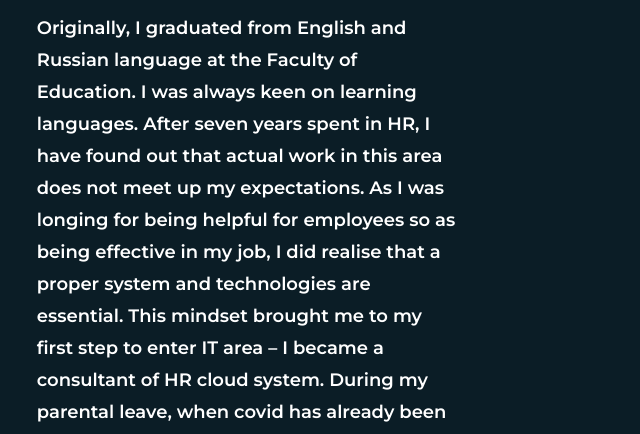
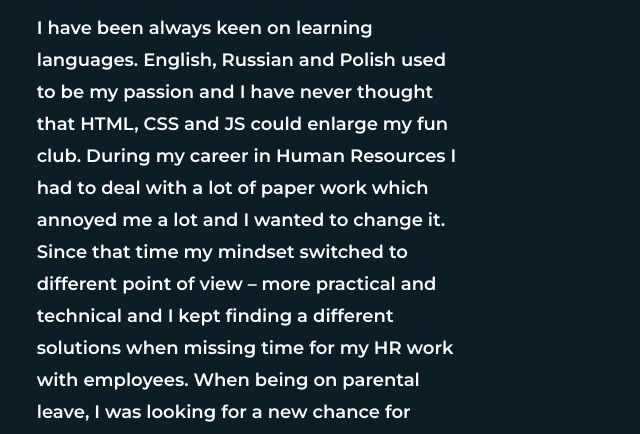
Before and after one commit to atrapoelc/atrapoelc.github.io, a plain HTML site: page index.html in a window 1280 px wide. Shown: the part 362-796 px from the top of the page, without its empty margins (198-838 px from the left). Drawn offline with nearby package versions, Linux system fonts and the light colour scheme.

Commit message:
updated into text

```diff
--- a/index.html
+++ b/index.html
@@ -25,17 +25,15 @@
                 </p>
                 <h1>Lenka <span>Frainšic&shy;ová</span></h1>
                 <p class="intro">
-                    Originally, I graduated from English and Russian language at the Faculty of Education. I was always
-                    keen on learning languages. After seven years spent in HR, I have found out that actual work in this
-                    area does not meet up my expectations. As I was longing for being helpful for employees so as being
-                    effective in my job, I did realise that a proper system and technologies are essential. This mindset
-                    brought me to my first step to enter IT area – I became a consultant of HR cloud system. During my
-                    parental leave, when covid has already been ruling the world, the idea of transitioning my career
-                    was even more supported. Thanks to Czechitas, I have taken the basic courses and discovered my
-                    enthusiasmus, which is definitely need if you want to do something well:). I could explore another
-                    world of different languages – HTML and CSS, which helped me to connect my interest in languages so
-                    as in IT. Moreover, I have been continuously studying in CoreSkill programme, where I have been
-                    developing my advanced skills to become a front-end developer 😊.
+                    I have been always keen on learning languages. English, Russian and Polish used to be my passion and
+                    I have never thought that HTML, CSS and JS could enlarge my fun club. During my career in Human
+                    Resources I had to deal with a lot of paper work which annoyed me a lot and I wanted to change it.
+                    Since that time my mindset switched to different point of view – more practical and technical and I
+                    kept finding a different solutions when missing time for my HR work with employees. When being on
+                    parental leave, I was looking for a new chance for refreshing my knowledge and brain, I came across
+                    Czechitas IT courses and because of interest in languages and finding solutions, I chose web
+                    development, which opened my new doors to a very complex, creative world of valuable and meaningful
+                    work. And I would like to do it! So leť s go 😊.
                 </p>
             </div>
         </header>
```
